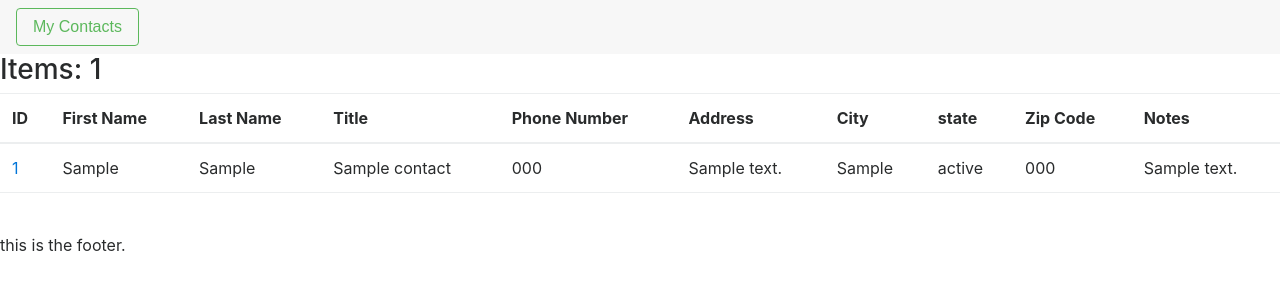
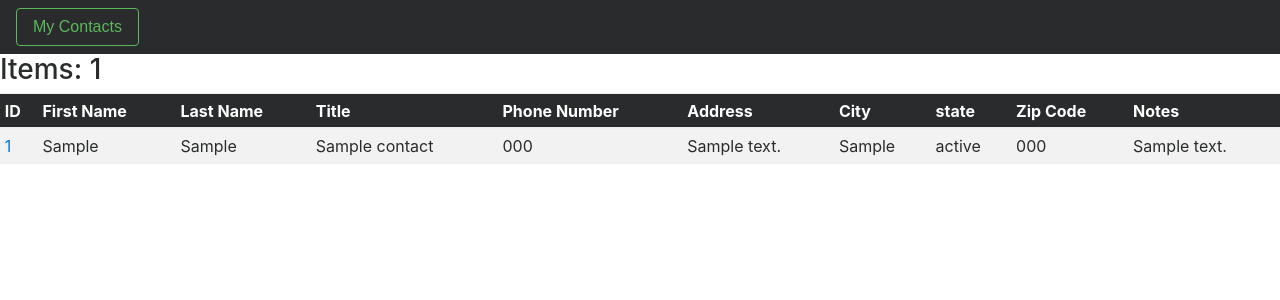
Before and after one commit to stephanielamm/contact-manager-php, a PHP site: page / in a window 1280 px wide. Shown: the top 300 px of the page. Run offline with PHP 8.4, Linux system fonts and the light colour scheme; tables that the repository leaves empty or names only in its code hold one stand-in row (values such as "Sample post"); data that the repository does not hold is empty; some libraries are stand-ins or nearby versions.

Commit message:
Adding bootstrap styling.
I got stuck on the edit functionality so I’m working on styling.

```diff
--- a/edit.php
+++ b/edit.php
@@ -20,8 +20,6 @@
   <p>Your contact was created.</p>
 </div>
 <?php endif; ?>
-
-<a href="/delete.php?id=<?= $contact['id']; ?>" class="btn btn-danger btn-xs pull-right btn-delete">Delete Contact</a>
 
 <h1>Edit Contact</h1>
 
@@ -133,6 +131,8 @@
   </div-->
 
   <button class="btn btn-primary">Save Contact</button>
+  <a href="/delete.php?id=<?= $contact['id']; ?>" class="btn btn-danger btn-xs pull-right btn-delete">Delete Contact</a>
+
 </form>
 
 <?php   include 'footer.php'; ?>
--- a/footer.php
+++ b/footer.php
@@ -1,5 +1,6 @@
-<p>this is the footer.</p>
+</body>
+<footer>
 <script src="https://code.jquery.com/jquery-3.1.1.slim.min.js"></script>
 <script src="https://maxcdn.bootstrapcdn.com/bootstrap/3.3.7/js/bootstrap.min.js" integrity="sha384-Tc5IQib027qvyjSMfHjOMaLkfuWVxZxUPnCJA7l2mCWNIpG9mGCD8wGNIcPD7Txa" crossorigin="anonymous"></script>
-</body>
+</footer>
 </html>
--- a/header.php
+++ b/header.php
@@ -16,7 +16,7 @@
  </head>
  <body>
 
-<nav class="navbar navbar-light bg-faded">
+   <nav class="navbar navbar-inverse bg-inverse">
   <form class="form-inline">
     <a href="index.php"> <button class="btn btn-outline-success" type="button">My Contacts</button></a>
   </form>
--- a/index.php
+++ b/index.php
@@ -8,8 +8,8 @@
 
 <h3>Items: <?= count($contacts); echo reset($contacts[1]) ?></h3>
 
-<table class="table table-hover">
-  <thead>
+<table class="table table-hover table-striped table-sm">
+  <thead class="thead-inverse">
     <th>ID</th>
     <th>First Name</th>
     <th>Last Name</th>
```
